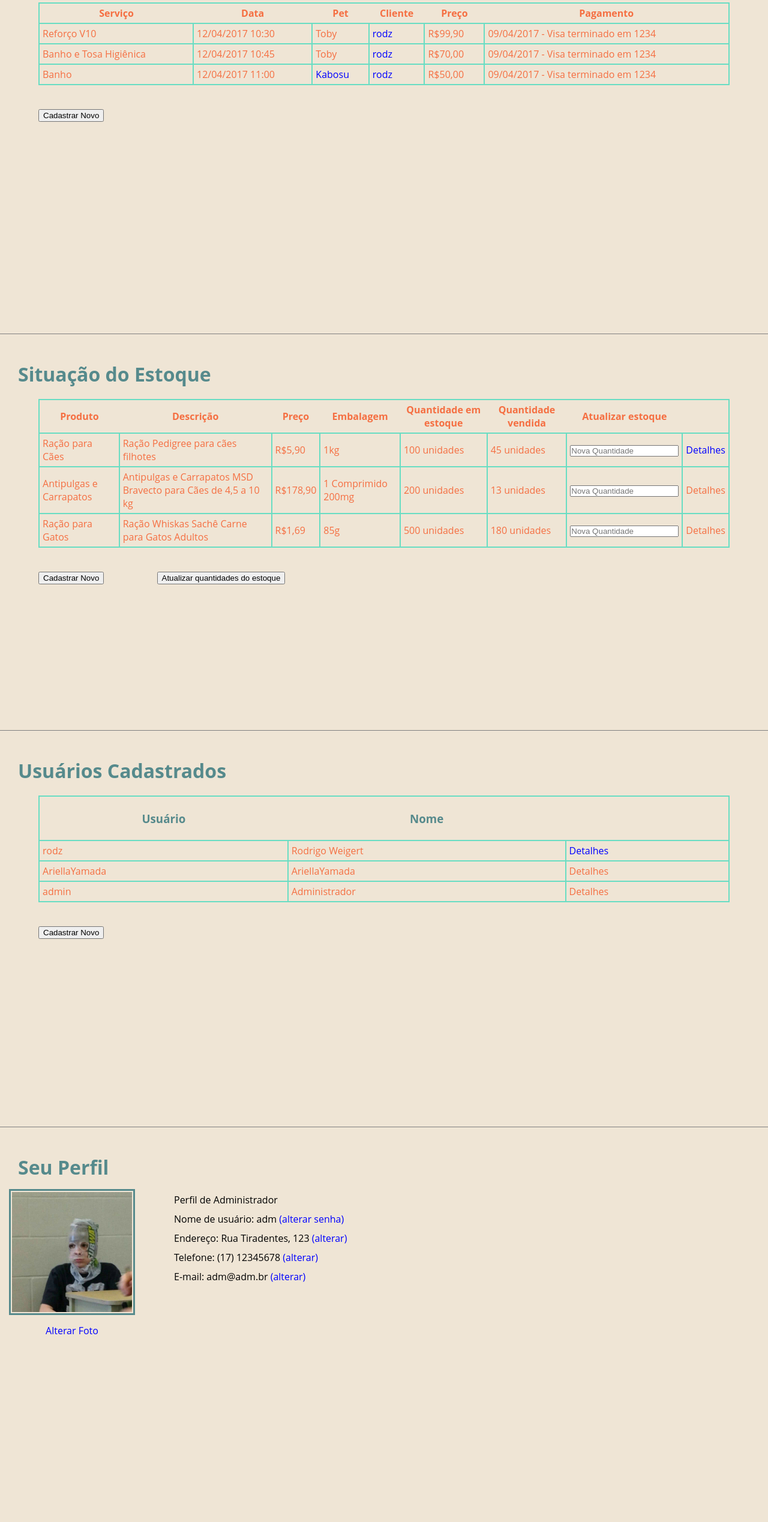
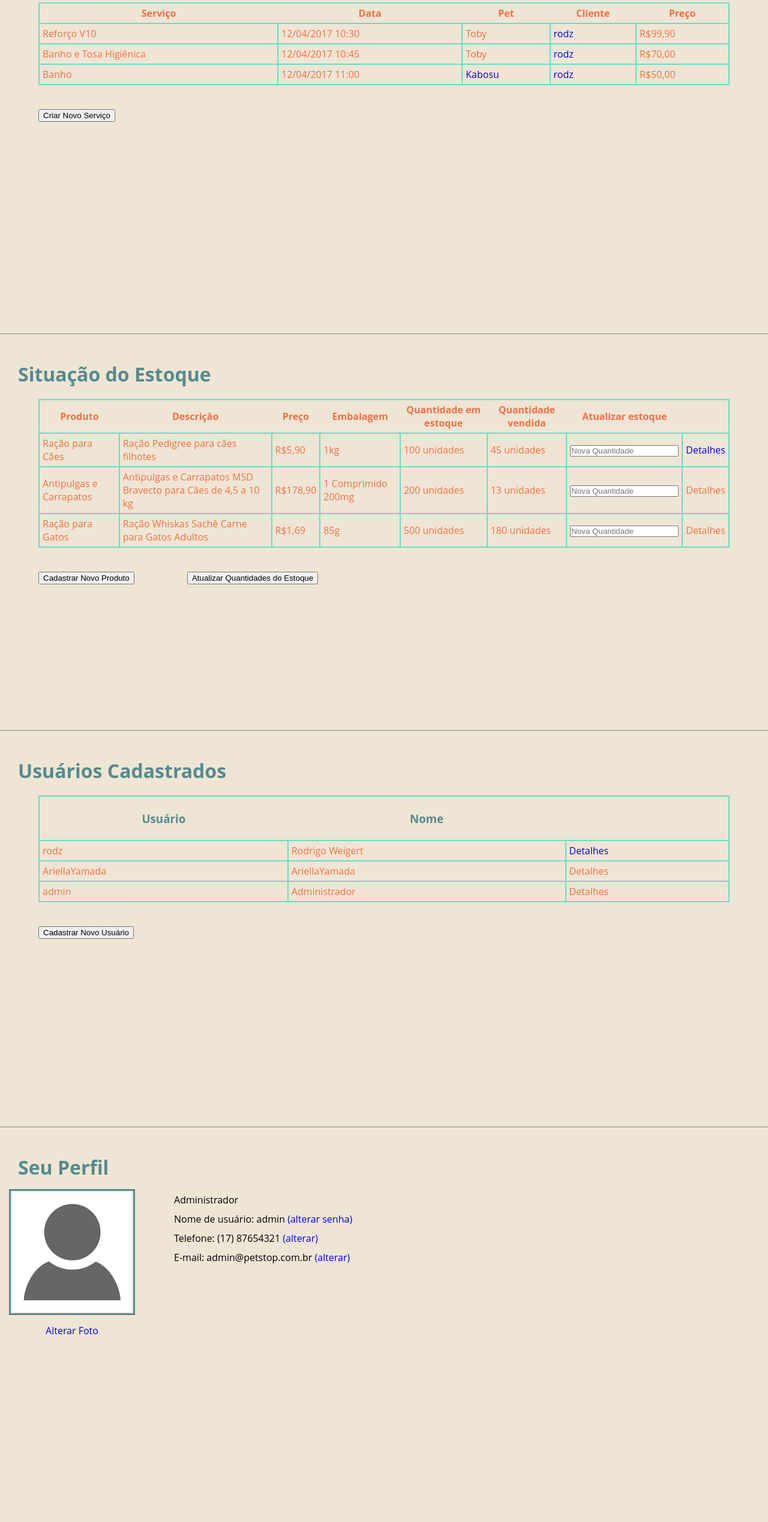
Before and after one commit to AriellaYamada/PetStop, a plain HTML site: page area_adm.html in a window 1280 px wide. Shown: the part 164-2701 px from the top of the page at 60% size. Drawn offline with Linux system fonts and the light colour scheme.

Commit message:
Pequenas melhoras na area_adm.

```diff
--- a/area_adm.html
+++ b/area_adm.html
@@ -11,7 +11,7 @@
 	<a class='navButton' href='#products'>Estoque</a>
 	<a class='navButton' href='#users'>Usuários</a>
 	<a class='navButton' href='#profile'>Seu Perfil</a>
-	<p> Olá, ADM <a class='logout' href='index.html'>(logout)</a></p>
+	<p> Olá, Administrador<a class='logout' href='index.html'>(logout)</a></p>
 	</nav>
  <div class='content'>
  	<a name='schedule'></a>
@@ -23,7 +23,6 @@
 			<th>Pet</th>
 			<th>Cliente</th>
 			<th>Preço</th>
-			<th>Pagamento</th>
 		</tr>
 		<tr>
 			<td>Reforço V10</td>
@@ -31,7 +30,6 @@
 			<td>Toby</td>
 			<td><a href='detalhes_usuario.html'>rodz</td>
 			<td>R$99,90</td>
-			<td>09/04/2017 - Visa terminado em 1234</td>
 		</tr>
 		<tr>
 			<td>Banho e Tosa Higiênica</td>
@@ -39,7 +37,6 @@
 			<td>Toby</td>
 			<td><a href='detalhes_usuario.html'>rodz</td>
 			<td>R$70,00</td>
-			<td>09/04/2017 - Visa terminado em 1234</td>
 		</tr>
 		<tr>
 			<td>Banho</td>
@@ -47,10 +44,9 @@
 			<td><a href='detalhes_pet.html'>Kabosu</a></td>
 			<td><a href='detalhes_usuario.html'>rodz</td>
 			<td>R$50,00</td>
-			<td>09/04/2017 - Visa terminado em 1234</td>
 		</tr>
 	</table>
-	<a href='cadastro_servico.html'><button>Cadastrar Novo</button></a>
+	<a href='cadastro_servico.html'><button>Criar Novo Serviço</button></a>
  </div>
  <div class='content'>
  	<a name='products'></a>
@@ -97,8 +93,8 @@
 				<td>Detalhes</td>
 			</tr>
 		</table>
-	<a href='cadastro_produto.html'><button>Cadastrar Novo</button></a>
-	<button>Atualizar quantidades do estoque</button>
+	<a href='cadastro_produto.html'><button>Cadastrar Novo Produto</button></a>
+	<button>Atualizar Quantidades do Estoque</button>
  </div>
  <div class='content'>
  	<a name='users'></a>
@@ -125,22 +121,21 @@
 				<td>Detalhes</td>
 			</tr>
 		</table>
-	<a href='cadastro_usuario.html'><button>Cadastrar Novo</button></a>
+	<a href='cadastro_usuario.html'><button>Cadastrar Novo Usuário</button></a>
  </div>
 
  <div class='content'>
  	<a name='profile'></a>
  	<h1>Seu Perfil</h1>
 	<div id='profilepicdiv'>
-		<img class='profilepic' src='img/profilepic.jpg'><br/></img>
+		<img class='profilepic' src='img/profileadmin.png'><br/></img>
 		<a href='#profile'>Alterar Foto</a>
 	</div>
 	<br/>
-	<p>Perfil de Administrador</p>
-	<p>Nome de usuário: adm <a href='#profile'>(alterar senha)</a></p>
-	<p>Endereço: Rua Tiradentes, 123 <a href='#profile'>(alterar)</a></p>
-	<p>Telefone: (17) 12345678 <a href='#profile'>(alterar)</a></p>
-	<p>E-mail: adm@adm.br <a href='#profile'>(alterar)</a></p>
+	<p>Administrador</p>
+	<p>Nome de usuário: admin <a href='#profile'>(alterar senha)</a></p>
+	<p>Telefone: (17) 87654321 <a href='#profile'>(alterar)</a></p>
+	<p>E-mail: admin@petstop.com.br <a href='#profile'>(alterar)</a></p>
  </div>
   <footer>Todos os direitos reservados</footer>
 </body>
--- a/style.css
+++ b/style.css
@@ -253,7 +253,7 @@ td, th {
 }
 
 .content h1 {
-	margin-left: 20px;			/* essa margem nos <a> pode estar tendo efeitos inesperados (na area_usuario.html por exemplo) */
+	margin-left: 20px;
 }
 
 /* margem da tag <a> na area de historico do usuario */
@@ -267,6 +267,11 @@ td, th {
 	color: blue;
 }
 
+.content button a:link,.content button a:visited {
+	text-decoration: none;
+	color: inherit;
+}
+
 .content img {
 	margin: 15px;
 }
@@ -274,13 +279,13 @@ td, th {
 .search {
  margin-left: 5%;
 }
+
 .content button {
 	margin: 20px;
 	margin-left: 5%;
 }
 
-/* Register contém formulário de cadastro. É usada em cadastro_pet.html, cadastro_usuario.html, cadastro_produto.html.
-Obs: o estilo do formulário destas páginas está ligeiramente diferente. */
+/* Register contém formulário de cadastro. É usada em cadastro_pet.html, cadastro_usuario.html, cadastro_produto.html.*/
 
 .Register {
 	background-color: #EFE5D5;
```
Also changed, not shown: detalhes_usuario.html (+1 -1 lines), img/profileadmin.png (added).
